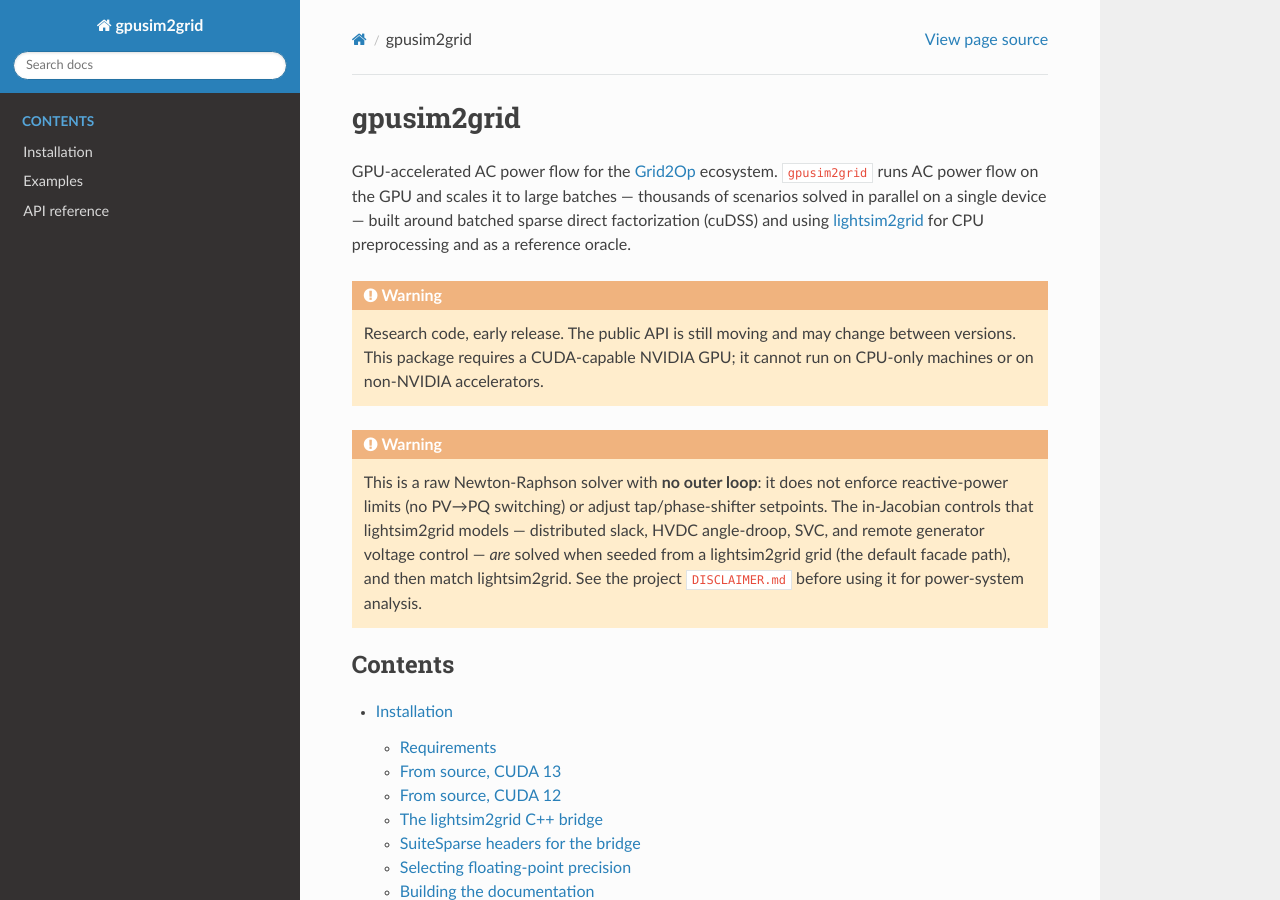
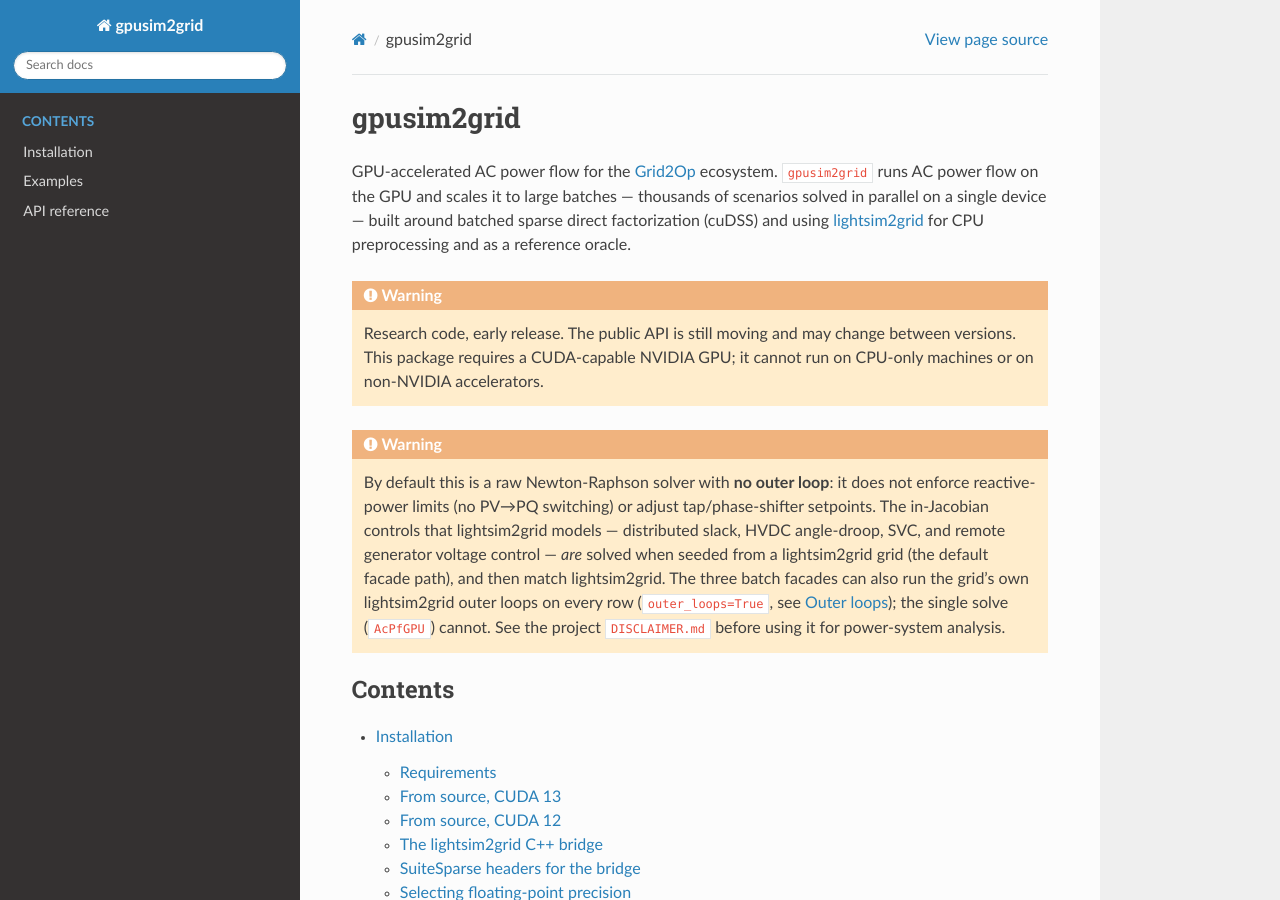
Before and after one commit to Grid2op/gpusim2grid, a Sphinx documentation site: the page built from docs/index.rst, in a window 1280 px wide and 900 px high. Built offline with Sphinx 7.4.7 and the Read the Docs theme 3.1.0, drawn with Linux system fonts in a browser that asks for light colours.

Commit message:
Docs: element trips and outer loops as the code has them
- add_contingencies / set_contingency_gens / _storages / _svcs / _hvdcs:
  a controller of a voltage-control group (remote regulator, generator or
  station on a group bus) and an HVDC line in AC emulation or with a
  regulating station are taken out of the row, not refused; what is left
  BATCH_UNSUPPORTED is listed as gen_unsupported, more_unsupported and
  tripped_controllers_unsupported have it (mostly with
  compute_physical_violations).
- api.rst: the outer loops are all seven of lightsim2grid's, NROuterDist_*
  and ir_n_steps=1 are mentioned, redistribute_slack and gradients are
  supported; a short "Element trips" section.
- README, DISCLAIMER, docs/index: "no outer loop" is the default, the
  batch facades can run the grid's own (outer_loops=True).
- CLAUDE.md: generator trips of a group are supported, and a row can take
  out a storage unit of the slack.

Assisted-by: Claude Code (claude-opus-5-5)
Signed-off-by: Benjamin Donnot <benjamin.donnot@rte-france.com>

```diff
--- a/docs/index.rst
+++ b/docs/index.rst
@@ -16,12 +16,15 @@ preprocessing and as a reference oracle.
 
 .. warning::
 
-   This is a raw Newton-Raphson solver with **no outer loop**: it does not
-   enforce reactive-power limits (no PV→PQ switching) or adjust tap/phase-shifter
-   setpoints. The in-Jacobian controls that lightsim2grid models — distributed
-   slack, HVDC angle-droop, SVC, and remote generator voltage control — *are*
-   solved when seeded from a lightsim2grid grid (the default facade path), and
-   then match lightsim2grid. See the project ``DISCLAIMER.md`` before using it for
+   By default this is a raw Newton-Raphson solver with **no outer loop**: it does
+   not enforce reactive-power limits (no PV→PQ switching) or adjust
+   tap/phase-shifter setpoints. The in-Jacobian controls that lightsim2grid
+   models — distributed slack, HVDC angle-droop, SVC, and remote generator
+   voltage control — *are* solved when seeded from a lightsim2grid grid (the
+   default facade path), and then match lightsim2grid. The three batch facades
+   can also run the grid's own lightsim2grid outer loops on every row
+   (``outer_loops=True``, see :ref:`outer-loops`); the single solve
+   (``AcPfGPU``) cannot. See the project ``DISCLAIMER.md`` before using it for
    power-system analysis.
 
 .. toctree::
```
Also changed, not shown: CLAUDE.md (+1 -1 lines), DISCLAIMER.md (+7 -1 lines), README.md (+12 -7 lines), docs/api.rst (+37 -9 lines), 2 other files.
